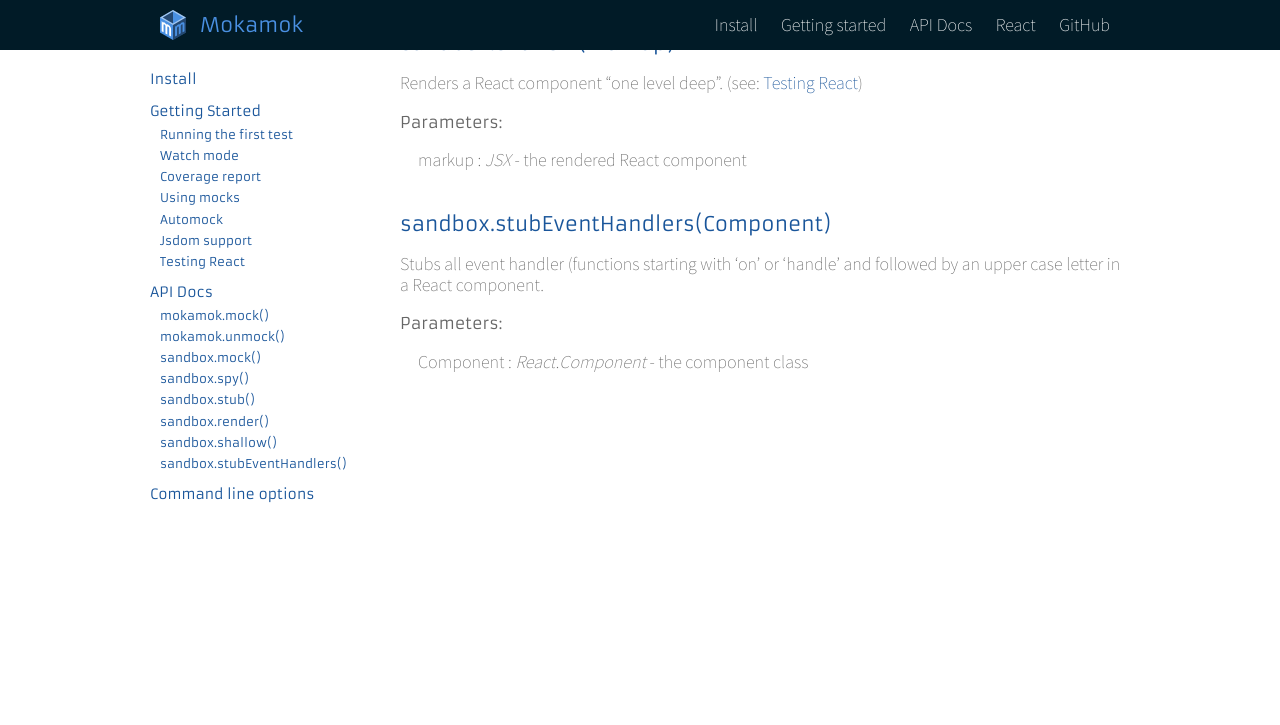
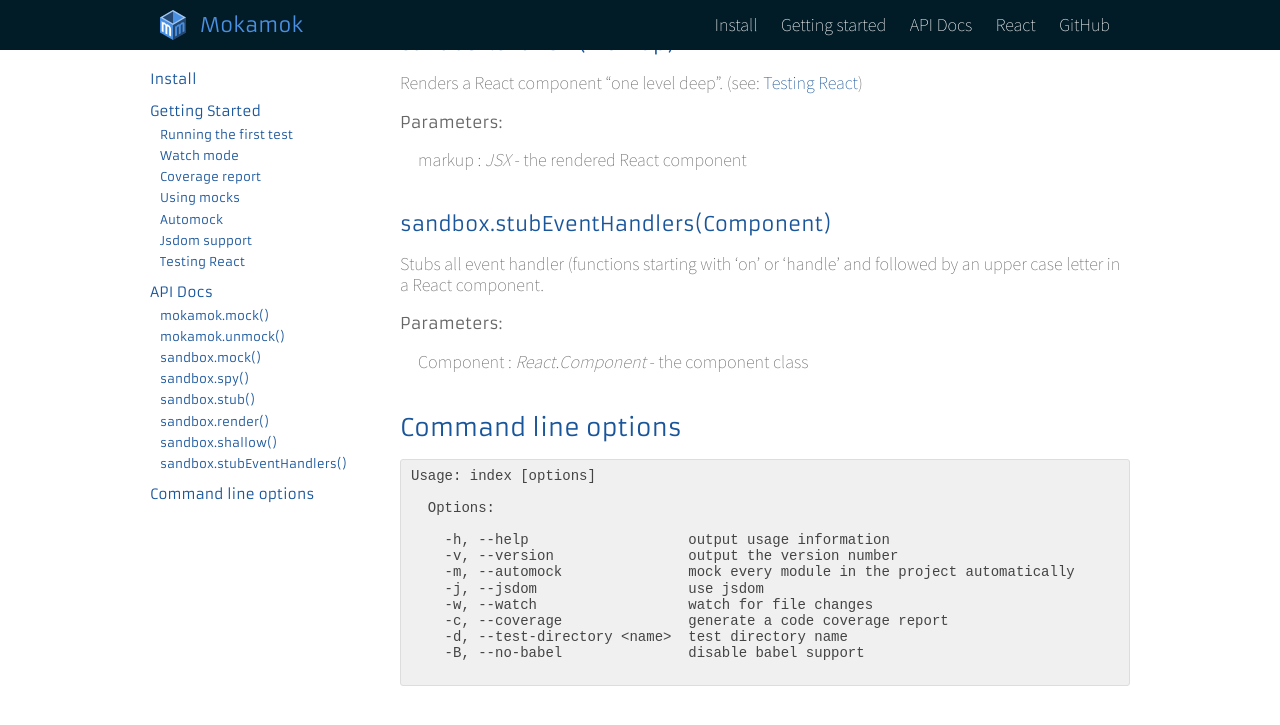
Before and after one commit to ggyorfi/mokamok, a Jekyll site: the page built from docs.md, in a window 1280 px wide and 900 px high, scrolled down 4418 px. Shown: the top 725 px of the window. Built offline with Jekyll 4.4.1, drawn with Linux system fonts in a browser that asks for light colours; before the commit the page ends 5009 px from its top, so only the background shows below that.

Commit message:
add command line options

````diff
--- a/docs.md
+++ b/docs.md
@@ -23,7 +23,7 @@ layout: default
     * [sandbox.stub()](#api-sandbox-stub)
     * [sandbox.render()](#api-mokamok-render)
     * [sandbox.shallow()](#api-mokamok-shallow)
-    * [sandbox.stubEventHandlers()](#api-mokamok-stu-eEvent-handlers)
+    * [sandbox.stubEventHandlers()](#api-mokamok-stub-event-handlers)
 * [Command line options](#cli)
 
 </nav>
@@ -297,6 +297,26 @@ letter in a  React component.
 
 - Component : *React.Component* - the component class
 
+
+# <a name="cli" class="anchor"></a>Command line options
+
+```
+Usage: index [options]
+
+  Options:
+
+    -h, --help                   output usage information
+    -v, --version                output the version number
+    -m, --automock               mock every module in the project automatically
+    -j, --jsdom                  use jsdom
+    -w, --watch                  watch for file changes
+    -c, --coverage               generate a code coverage report
+    -d, --test-directory <name>  test directory name
+    -B, --no-babel               disable babel support
+
+```
+
+
 </article>
 
 </div>
````
